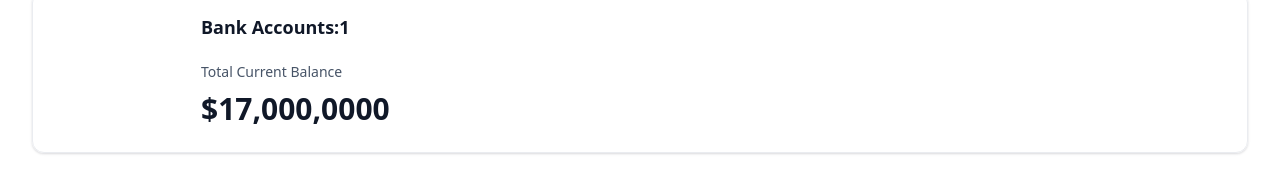
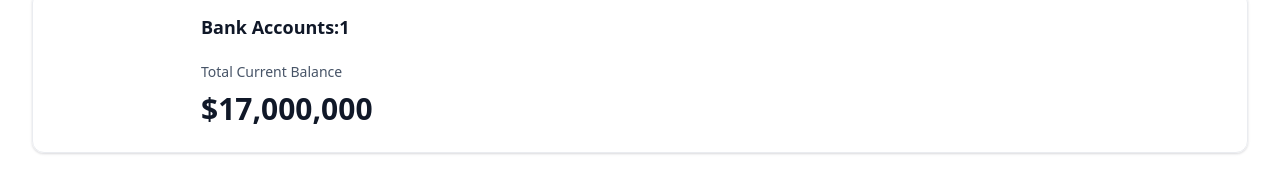
Before and after one commit to Chirag-S-Kotian/blink-bank, a Next.js app: page / in a window 1280 px wide. Shown: the part 179-358 px from the top of the page. Built offline with nearby package versions, Linux system fonts and the light colour scheme.

Commit message:
"Refactor AnimatedCounter and TotalBalanceBox components: simplify AnimatedCounter, update TotalBalanceBox layout and styling"

```diff
--- a/components/AnimatedCounter.tsx
+++ b/components/AnimatedCounter.tsx
@@ -1,16 +1,10 @@
-import React from "react";
+"use client";
 import CountUp from "react-countup";
 
 const AnimatedCounter = ({ amount }: { amount: number }) => {
   return (
-    <div>
-      <CountUp
-        className="w-full"
-        decimals={4}
-        decimal=","
-        prefix="$"
-        end={amount}
-      />
+    <div className="w-full">
+      <CountUp decimals={3} decimal="," prefix="$" end={amount} />
     </div>
   );
 };
--- a/components/TotalBalanceBox.tsx
+++ b/components/TotalBalanceBox.tsx
@@ -8,13 +8,17 @@ const TotalBalanceBox = ({
   return (
     <section className="total-balance">
       <div className="total-balance-chart">{/* donut chart */}</div>
+
       <div className="flex flex-col gap-6">
         <h2 className="header-2">Bank Accounts:{totalBanks}</h2>
+
         <div className="flex flex-col gap-2">
           <p className="total-balance-label">Total Current Balance</p>
-          <p className="total-balance-amount flex-center gap-2">
+
+          <div className="total-balance-amount flex-center gap-2">
             <AnimatedCounter amount={totalCurrentBalance} />
-          </p>
+          </div>
+
         </div>
       </div>
     </section>
```
